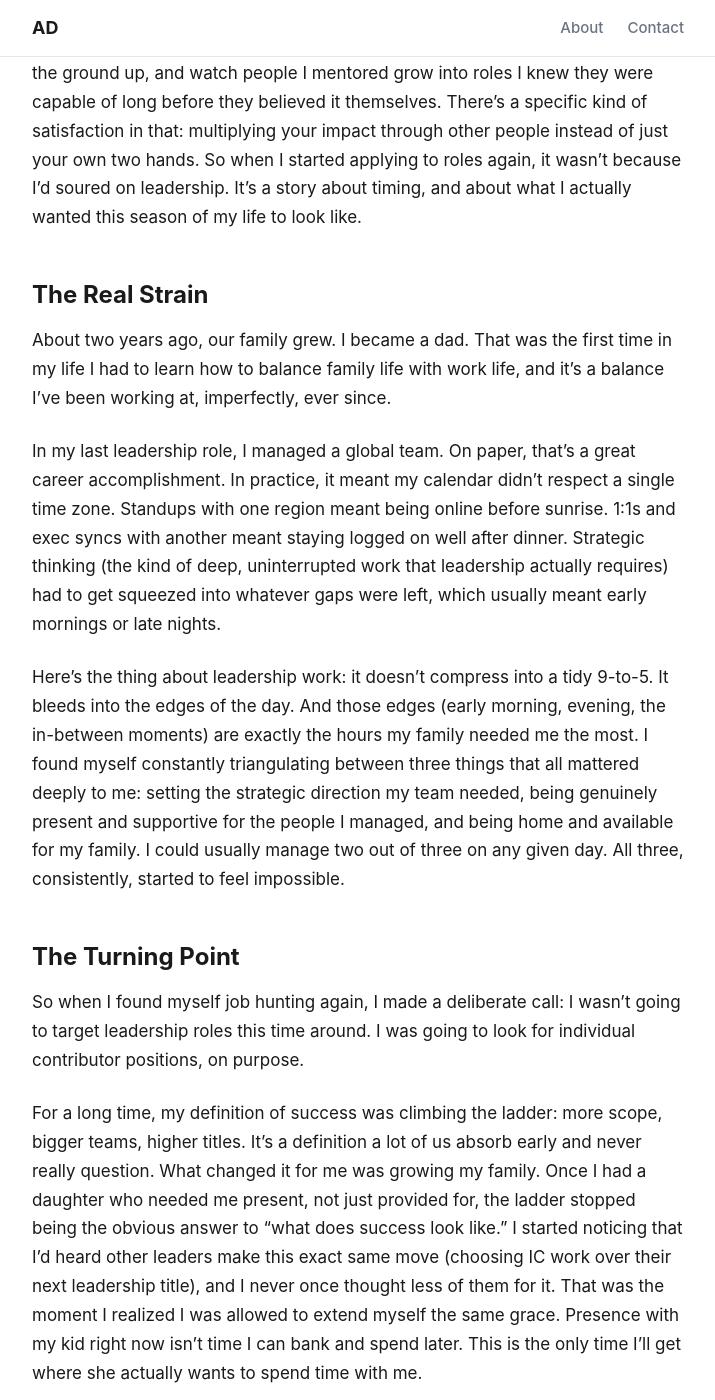
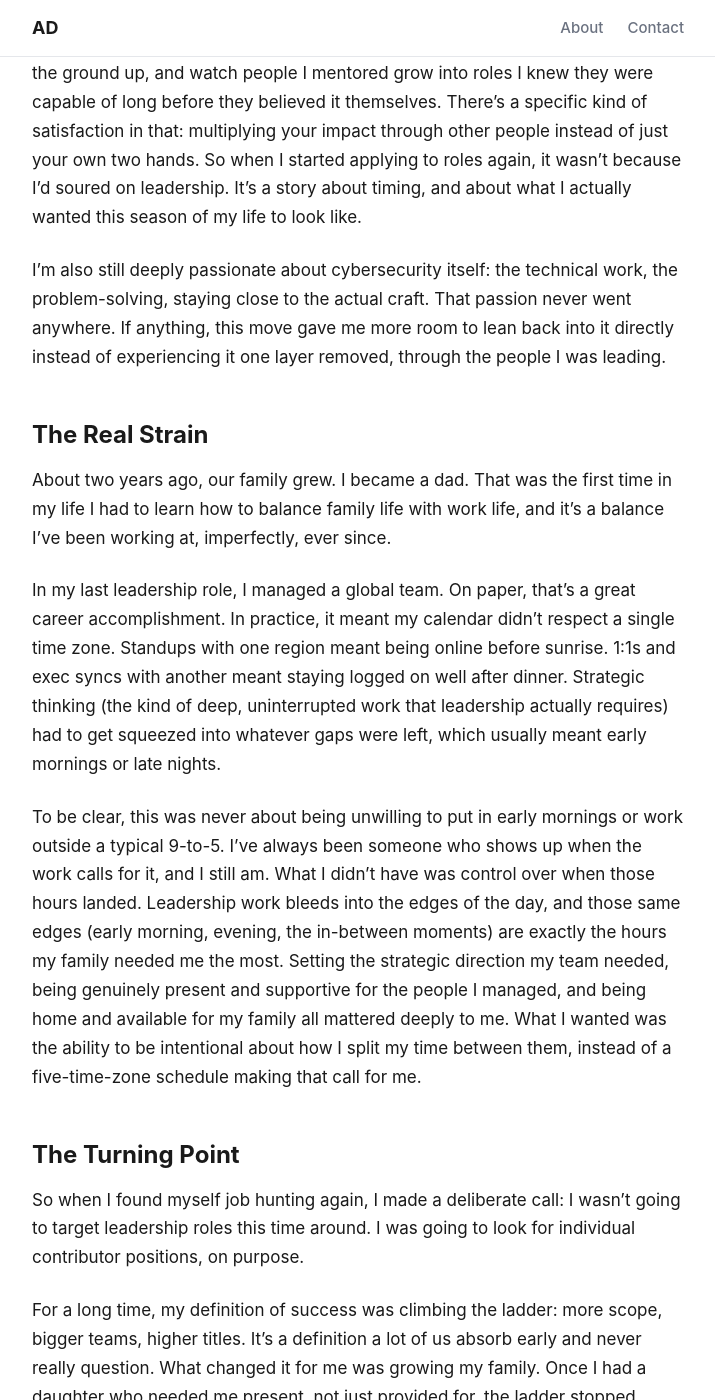
Before and after one commit to aneeldadani/aneeldadani.github.io, a Jekyll site: the page built from _posts/2026-07-12-from-leader-to-individual-contributor.md, in a window 1280 px wide and 1400 px high, scrolled down 671 px. Shown: the whole window, without its empty margins (282-997 px from the left). Built offline with Jekyll 4.4.1, drawn with Linux system fonts in a browser that asks for light colours; some of the changed text lies outside the part shown.

Commit message:
Reframe schedule strain as intentionality, not capacity
Clarifies the move isn't about unwillingness to work early/late hours,
just wanting control over when they land. Also adds a note on
continued passion for cybersecurity itself.

Co-Authored-By: Claude Sonnet 5 <noreply@anthropic.com>
Claude-Session: https://claude.ai/code/session_01CrXAeYDJ61EQDLUUJWPcEb

```diff
--- a/_posts/2026-07-12-from-leader-to-individual-contributor.md
+++ b/_posts/2026-07-12-from-leader-to-individual-contributor.md
@@ -13,13 +13,15 @@ A few months ago, I found myself back on the job market after several years in s
 
 I want to be clear about something up front: I loved being a leader. Over more than five years in senior leadership roles, I got to set strategy, build teams from the ground up, and watch people I mentored grow into roles I knew they were capable of long before they believed it themselves. There's a specific kind of satisfaction in that: multiplying your impact through other people instead of just your own two hands. So when I started applying to roles again, it wasn't because I'd soured on leadership. It's a story about timing, and about what I actually wanted this season of my life to look like.
 
+I'm also still deeply passionate about cybersecurity itself: the technical work, the problem-solving, staying close to the actual craft. That passion never went anywhere. If anything, this move gave me more room to lean back into it directly instead of experiencing it one layer removed, through the people I was leading.
+
 ## The Real Strain
 
 About two years ago, our family grew. I became a dad. That was the first time in my life I had to learn how to balance family life with work life, and it's a balance I've been working at, imperfectly, ever since.
 
 In my last leadership role, I managed a global team. On paper, that's a great career accomplishment. In practice, it meant my calendar didn't respect a single time zone. Standups with one region meant being online before sunrise. 1:1s and exec syncs with another meant staying logged on well after dinner. Strategic thinking (the kind of deep, uninterrupted work that leadership actually requires) had to get squeezed into whatever gaps were left, which usually meant early mornings or late nights.
 
-Here's the thing about leadership work: it doesn't compress into a tidy 9-to-5. It bleeds into the edges of the day. And those edges (early morning, evening, the in-between moments) are exactly the hours my family needed me the most. I found myself constantly triangulating between three things that all mattered deeply to me: setting the strategic direction my team needed, being genuinely present and supportive for the people I managed, and being home and available for my family. I could usually manage two out of three on any given day. All three, consistently, started to feel impossible.
+To be clear, this was never about being unwilling to put in early mornings or work outside a typical 9-to-5. I've always been someone who shows up when the work calls for it, and I still am. What I didn't have was control over when those hours landed. Leadership work bleeds into the edges of the day, and those same edges (early morning, evening, the in-between moments) are exactly the hours my family needed me the most. Setting the strategic direction my team needed, being genuinely present and supportive for the people I managed, and being home and available for my family all mattered deeply to me. What I wanted was the ability to be intentional about how I split my time between them, instead of a five-time-zone schedule making that call for me.
 
 ## The Turning Point
 
@@ -39,7 +41,7 @@ I still have ambitions well beyond this role too, including wanting to run my ow
 
 ## What's Changed Since
 
-The transition itself took some adjusting. There's an identity shift that comes with going from "the person who sets direction" back to "the person who executes it." I won't pretend that was instant or entirely comfortable. But there's also been a lot that's surprisingly good: I get to go deep on the work itself again instead of always operating one layer removed from it. My calendar finally fits inside a normal day. And I'm present for the parts of my daughter's day that used to belong to a standup on the other side of the world.
+The transition itself took some adjusting. There's an identity shift that comes with going from "the person who sets direction" back to "the person who executes it." I won't pretend that was instant or entirely comfortable. But there's also been a lot that's surprisingly good: I get to go deep on the work itself again instead of always operating one layer removed from it. I still take an early call now and then when the work calls for it, but it's a choice I'm making on purpose, not a schedule five time zones are making for me. And I'm present for the parts of my daughter's day that used to belong to a standup on the other side of the world.
 
 ## If You're Considering This Move
 
```
